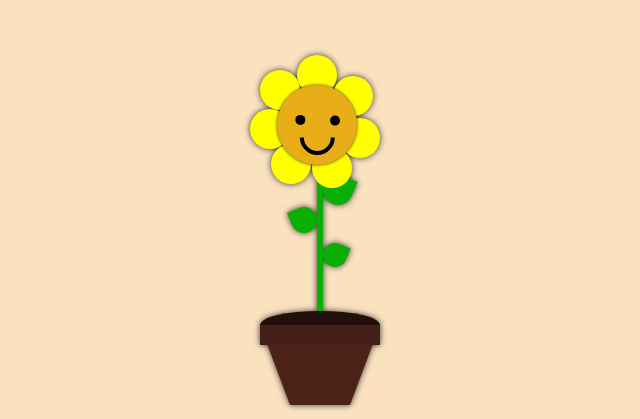
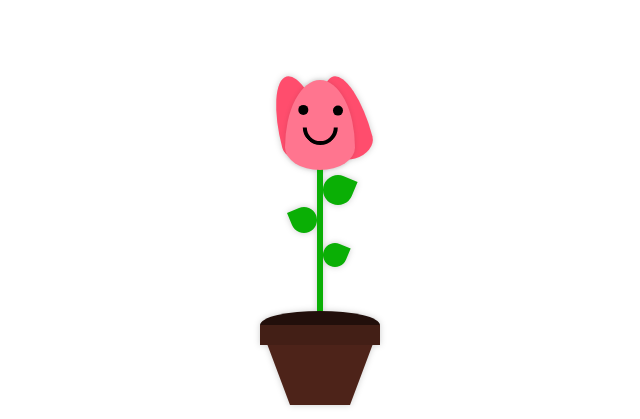
Before and after one commit to JADA2825/JADA2825.github.io, a plain HTML site: page index.html in a window 1280 px wide. Shown: the part 130-549 px from the top of the page, without its empty margins (320-960 px from the left). Drawn offline with Linux system fonts and the light colour scheme.

Commit message:
Update style.css

```diff
--- a/style.css
+++ b/style.css
@@ -1,3 +1,9 @@
+<!DOCTYPE html>
+<html lang="es">
+<head>
+    <meta charset="UTF-8">
+    <title>Tulipán Animado</title>
+    <style>
         html, body {
             height: 100%;
             width: 100%;
@@ -18,9 +24,10 @@
             bottom: 70px;
             margin: auto;
             z-index: 2;
-  filter: drop-shadow(0 0 3px #333);
+            filter: drop-shadow(0 0 3px rgba(0,0,0,0.2));
         }
 
+        /* TALLO */
         .wrapper .plant {
             height: 150px;
             width: 6px;
@@ -34,6 +41,8 @@
             transform-origin: center bottom;
             animation: lean 3s 0.5s infinite;
         }
+
+        /* HOJAS */
         .wrapper .plant .leaf__one {
             height: 30px;
             width: 30px;
@@ -47,6 +56,7 @@
             transform: rotateZ(-67.5deg);
             z-index: -2;
         }
+
         .wrapper .plant .leaf__two {
             height: 26px;
             width: 26px;
@@ -59,6 +69,7 @@
             border-bottom-right-radius: 100%;
             transform: rotateZ(67.5deg);
         }
+
         .wrapper .plant .leaf__three {
             height: 24px;
             width: 24px;
@@ -71,67 +82,85 @@
             border-bottom-left-radius: 100%;
             transform: rotateZ(-67.5deg);
         }
+
+        /* FLOR (TULIPÁN) */
         .wrapper .plant .flower {
             height: 80px;
             width: 80px;
             position: absolute;
-  top: -80px;
-  left: -40px;
+            top: -85px;
+            left: -37px;
             animation: rotate 3s 0.5s infinite;
         }
+
+        /* PÉTALOS EXTERNOS DEL TULIPÁN */
         .wrapper .plant .flower::before {
             content: "";
-  height: 40px;
-  width: 40px;
+            height: 85px;
+            width: 45px;
             position: absolute;
-  top: -30px;
-  left: 20px;
-  background: #ffff00;
-  border-radius: 100%;
-  z-index: -1;
-  box-shadow: -37px 15px #ffff00, -47px 54px #ffff00, -26px 89px #ffff00, 15px 93px #ffff00, 43px 63px #ffff00, 36px 21px #ffff00;
+            top: -5px;
+            left: -5px;
+            background: #ff4d6d; /* Rosa fuerte */
+            border-radius: 50% 50% 50% 50% / 80% 80% 20% 20%;
+            z-index: 1;
+            transform: rotate(-15deg);
+            /* El segundo pétalo externo se crea con box-shadow */
+            box-shadow: 45px 12px 0 0 #ff4d6d;
         }
+
+        /* CUERPO PRINCIPAL DEL TULIPÁN */
         .wrapper .plant .flower .head {
-  height: 80px;
-  width: 80px;
+            height: 90px;
+            width: 70px;
             position: absolute;
-  border-radius: 100%;
-  background: #E8AD17;
-  box-shadow: 0 0 3px #333;
+            top: 0;
+            left: 5px;
+            border-radius: 50% 50% 50% 50% / 75% 75% 25% 25%;
+            background: #ff758f; /* Rosa claro */
+            box-shadow: 0 0 5px rgba(0,0,0,0.1);
             z-index: 10;
+            overflow: hidden;
         }
+
+        /* CARITA (MANTENIDA IGUAL) */
         .wrapper .plant .flower .head .face {
-  height: 26.6666666667px;
-  width: 26.6666666667px;
+            height: 26.6px;
+            width: 26.6px;
             position: absolute;
             left: 0;
             right: 0;
-  bottom: 10px;
+            bottom: 25px; /* Ajustada un poco hacia arriba */
             margin: auto;
             border: 4px transparent solid;
             border-bottom: 4px black solid;
             border-right: 4px black solid;
             border-radius: 100%;
             transform: rotate(45deg);
-  z-index: 10;
+            z-index: 11;
         }
-.wrapper .plant .flower .head .face::before, .wrapper .plant .flower .head .face::after {
+
+        .wrapper .plant .flower .head .face::before,
+        .wrapper .plant .flower .head .face::after {
             content: "";
             height: 10px;
             width: 10px;
             position: absolute;
-  top: -10px;
             background: black;
             border-radius: 100%;
         }
+
         .wrapper .plant .flower .head .face::before {
             top: 8px;
             left: -16px;
         }
+
         .wrapper .plant .flower .head .face::after {
             top: -16px;
             right: 8px;
         }
+
+        /* MACETA */
         .wrapper .pot {
             height: 80px;
             width: 60px;
@@ -142,6 +171,7 @@
             bottom: 0;
             margin: auto;
         }
+
         .wrapper .pot .top {
             height: 20px;
             width: 120px;
@@ -150,6 +180,7 @@
             background: #431f16;
             z-index: 2;
         }
+
         .wrapper .pot .top::after {
             content: "";
             height: 14px;
@@ -161,6 +192,7 @@
             border-top: 14px #220F0B solid;
             border-radius: 100%;
         }
+
         .wrapper .pot::before, .wrapper .pot::after {
             content: "";
             position: absolute;
@@ -172,14 +204,18 @@
             border-style: solid;
             border-bottom-color: transparent;
         }
+
         .wrapper .pot::before {
             left: -30px;
             border-left-color: transparent;
         }
+
         .wrapper .pot::after {
             right: -30px;
             border-right-color: transparent;
         }
+
+        /* TEXTO */
         .wrapper .text {
             width: 360px;
             position: absolute;
@@ -189,71 +225,26 @@
             bottom: auto;
             font-size: 35px;
             text-align: center;
-  font-family: "Indie Flower";
+            font-family: Arial, sans-serif;
         }
 
-.whitespace {
-  height: 40px;
-  position: absolute;
-  bottom: -40px;
+        /* ANIMACIONES (MANTENIDAS IGUAL) */
+        @keyframes lean {
+            0%, 25%, 50%, 75%, 100% { transform: rotate(0deg); }
+            12.5% { transform: rotate(-22.5deg); }
+            62.5% { transform: rotate(22.5deg); }
         }
 
-@keyframes lean {
-  0% {
-    transform: rotate(0deg);
+        @keyframes rotate {
+            0%, 25%, 50%, 75%, 100% { transform: rotate(0deg); }
+            12.5% { transform: rotate(22.5deg); }
+            62.5% { transform: rotate(-22.5deg); }
         }
-  12.5% {
-    transform: rotate(-22.5deg);
-  }
-  25% {
-    transform: rotate(0deg);
-  }
-  50% {
-    transform: rotate(0deg);
-  }
-  62.5% {
-    transform: rotate(22.5deg);
-  }
-  75% {
-    transform: rotate(0deg);
-  }
-  100% {
-    transform: rotate(0deg);
-  }
-}
-@keyframes rotate {
-  0% {
-    transform: rotate(0deg);
-  }
-  12.5% {
-    transform: rotate(22.5deg);
-  }
-  25% {
-    transform: rotate(0deg);
-  }
-  50% {
-    transform: rotate(0deg);
-  }
-  62.5% {
-    transform: rotate(-22.5deg);
-  }
-  75% {
-    transform: rotate(0deg);
-  }
-  100% {
-    transform: rotate(0deg);
-  }
-}
-
 
         .download-section {
             text-align: center;
             margin-top: 485px;
             position: relative;
-}
-
-.download-section a {
-  text-decoration: none;
         }
 
         .download-section button {
@@ -262,7 +253,6 @@
             border: none;
             padding: 12px 20px;
             font-size: 18px;
-  font-family: 'Indie Flower';
             border-radius: 10px;
             cursor: pointer;
             transition: 0.3s;
@@ -273,3 +263,30 @@
             background-color: #e5c8a0;
             transform: scale(1.05);
         }
+    </style>
+</head>
+<body>
+
+<div class="wrapper">
+    <div class="plant">
+        <div class="leaf__one"></div>
+        <div class="leaf__two"></div>
+        <div class="leaf__three"></div>
+        <div class="flower">
+            <div class="head">
+                <div class="face"></div>
+            </div>
+        </div>
+    </div>
+    <div class="pot">
+        <div class="top"></div>
+    </div>
+    <div class="text">¡Hola, soy un tulipán!</div>
+</div>
+
+<div class="download-section">
+    <button onclick="alert('¡Gracias por verme!')">Interactuar</button>
+</div>
+
+</body>
+</html>
```
Lines whose indentation alone changed are shown as unchanged.
